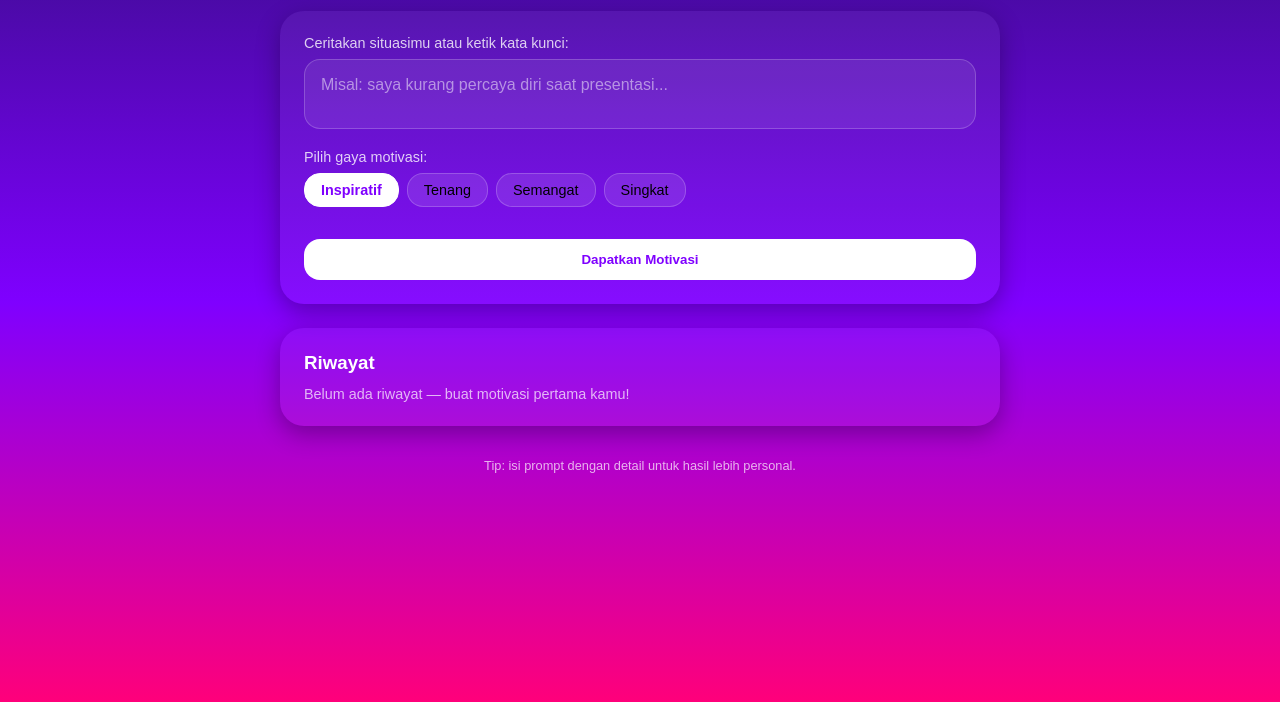
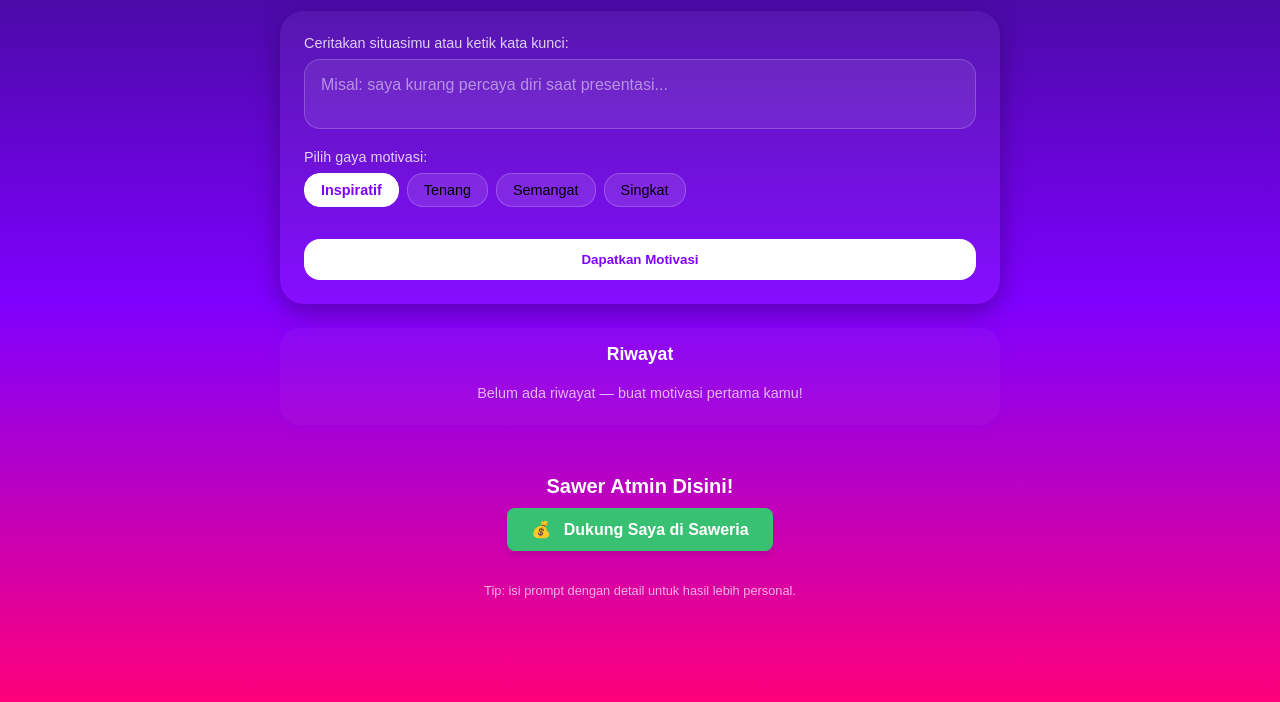
Before and after one commit to Fizxxc/motivasi-ai, a plain HTML site: page public/index.html in a window 1280 px wide. Shown: the part 98-800 px from the top of the page. Drawn offline with Linux system fonts and the light colour scheme; no server answers.

Commit message:
Add files via upload

```diff
--- a/public/index.html
+++ b/public/index.html
@@ -47,6 +47,13 @@
       </div>
     </section>
 
+<div id="tombol-container">
+  <h6>Sawer Atmin Disini!</h6>
+  <a href="https://saweria.co/Fizzx" class="saweria-button" target="_blank">
+    <span>💰</span> Dukung Saya di Saweria
+  </a>
+</div>
+
     <footer>
       <p>Tip: isi prompt dengan detail untuk hasil lebih personal.</p>
     </footer>
--- a/public/style.css
+++ b/public/style.css
@@ -163,38 +163,74 @@ body {
   transform: translateY(-1px);
 }
 
-/* ===== History Card ===== */
+/* ===== History Card (UPDATE) ===== */
+.history-card {
+  background: rgba(255, 255, 255, 0.03);
+  border-radius: 1.2rem;
+  padding: 1rem;
+  backdrop-filter: blur(6px);
+  box-shadow: 0 0 12px rgba(128, 0, 255, 0.15);
+  color: #fff;
+  max-width: 100%;
+  overflow: hidden;
+}
+
 .history-card h3 {
   font-weight: 700;
   margin-bottom: 0.8rem;
+  color: #ffffff;
+  font-size: 1.1rem;
+  text-align: center;
 }
 
 .history-card .placeholder {
   opacity: 0.7;
   font-size: 0.9rem;
+  text-align: center;
+  padding: 0.5rem 0;
 }
 
+/* Isi daftar transaksi */
 .history-card div > div {
   display: flex;
   justify-content: space-between;
   align-items: start;
-  background: rgba(255,255,255,0.05);
+  background: rgba(255, 255, 255, 0.05);
   padding: 0.8rem;
   border-radius: 1rem;
-  margin-bottom: 0.5rem;
+  margin-bottom: 0.6rem;
+  word-wrap: break-word;
+  overflow: hidden;
+  text-overflow: ellipsis;
+  gap: 0.5rem;
 }
 
+/* Agar teks tetap di dalam box */
+.history-card div > div p,
+.history-card div > div span {
+  word-wrap: break-word;
+  overflow-wrap: break-word;
+  white-space: normal;
+  max-width: 70%;
+  line-height: 1.4;
+}
+
+/* Tombol di dalam history card */
 .history-card div button {
   font-size: 0.75rem;
-  padding: 0.3rem 0.6rem;
+  padding: 0.35rem 0.7rem;
   border-radius: 0.8rem;
-  background: rgba(255,255,255,0.1);
+  background: linear-gradient(135deg, rgba(150, 80, 255, 0.3), rgba(90, 50, 150, 0.5));
   border: none;
   cursor: pointer;
+  color: #fff;
+  transition: all 0.2s ease;
+  white-space: nowrap;
 }
 
 .history-card div button:hover {
-  background: rgba(255,255,255,0.2);
+  background: linear-gradient(135deg, rgba(180, 100, 255, 0.5), rgba(120, 60, 200, 0.6));
+  transform: scale(1.03);
 }
 
 /* ===== Footer ===== */
@@ -209,3 +245,50 @@ footer {
 .hidden {
   display: none;
 }
+
+/* ======================================= */
+/* GAYA PENENGAHAN             */
+/* ======================================= */
+#tombol-container {
+  text-align: center; /* Ini yang membuat tombol di tengah (karena tombol adalah elemen inline) */
+  margin-top: 50px; /* Jarak dari atas (opsional) */
+}
+
+/* ======================================= */
+/* GAYA TOMBOL SAWERIA         */
+/* ======================================= */
+.saweria-button {
+  /* Warna & Bentuk Dasar */
+  background-color: #38c172; /* Hijau Khas Saweria */
+  color: #ffffff; /* Teks Putih */
+  padding: 12px 24px; /* Ruang dalam tombol */
+  border-radius: 8px; /* Sudut membulat */
+  font-family: sans-serif; /* Font umum */
+  font-size: 16px;
+  font-weight: bold;
+  text-decoration: none; /* Menghilangkan garis bawah tautan */
+  display: inline-block; /* Penting untuk agar text-align: center bekerja pada container */
+
+  /* Bayangan/Efek 3D ringan (opsional) */
+  box-shadow: 0 4px 6px rgba(0, 0, 0, 0.1);
+
+  /* Transisi halus untuk hover (opsional) */
+  transition: background-color 0.3s ease, box-shadow 0.3s ease;
+}
+
+.saweria-button:hover {
+  /* Efek saat kursor di atas tombol */
+  background-color: #2fb367; /* Hijau sedikit lebih gelap */
+  box-shadow: 0 6px 8px rgba(0, 0, 0, 0.15);
+}
+
+.saweria-button span {
+  /* Mengatur ikon/emoji */
+  margin-right: 8px;
+}
+
+h6 {
+  color: #ffffff; /* Warna teks putih */
+  margin-bottom: 10px; /* Jarak antara teks dan tombol */
+  font-size: 20px; /* Ukuran font */
+}
```
